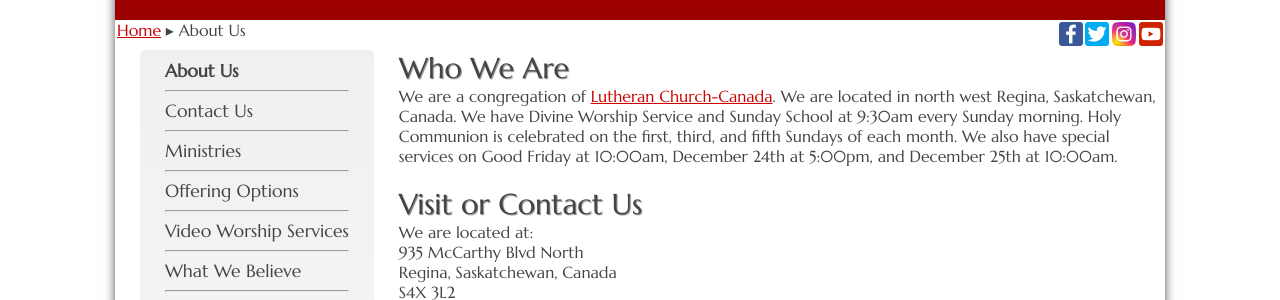
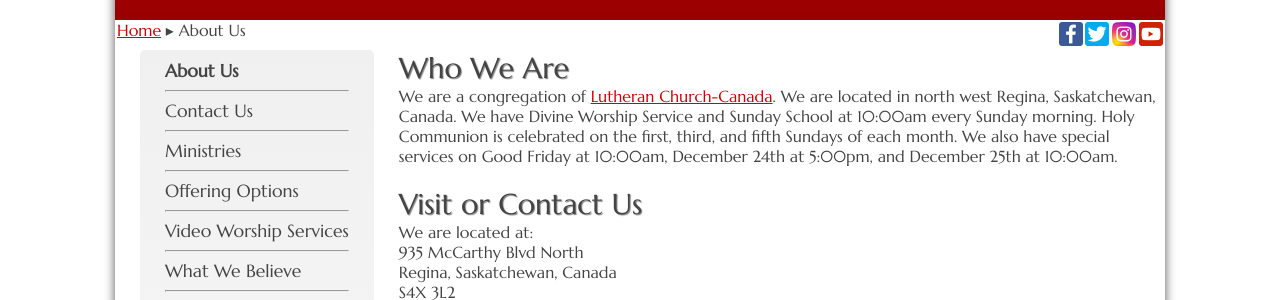
Before and after one commit to weslowsk/princeofpeace, a Jekyll site: the page built from about.html, in a window 1280 px wide and 900 px high. Shown: the part 180-480 px from the top of the window. Built offline with Jekyll 4.4.1, drawn with Linux system fonts in a browser that asks for light colours.

Commit message:
update worship time

```diff
--- a/about.html
+++ b/about.html
@@ -4,7 +4,7 @@ title: About Us
 ---
 <h1>Who We Are</h1>
 <p>We are a congregation of <a href="http://www.lutheranchurch.ca" target="lcc">Lutheran Church-Canada</a>.
-We are located in north west Regina, Saskatchewan, Canada. We have Divine Worship Service and Sunday School at 9:30am every Sunday morning.
+We are located in north west Regina, Saskatchewan, Canada. We have Divine Worship Service and Sunday School at 10:00am every Sunday morning.
 Holy Communion is celebrated on the first, third, and fifth Sundays of each month.
 We also have special services on Good Friday at 10:00am, December 24th at 5:00pm, and December 25th at 10:00am.</p>
 <br/>
```
